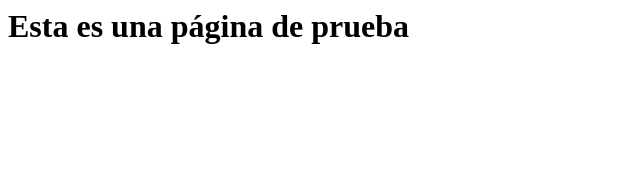
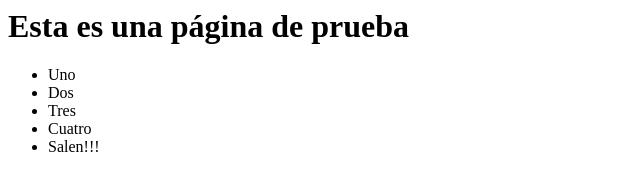
Before and after one commit to Han253/pw_ejercicio, a plain HTML site: page index.html in a window 1280 px wide. Shown: the whole page, without its empty margins (0-640 px from the left). Drawn offline with Linux system fonts and the light colour scheme.

Commit message:
change index.html

```diff
--- a/index.html
+++ b/index.html
@@ -4,5 +4,12 @@
 </head>
 <body>
 <h1>Esta es una página de prueba</h1>
+<ul>
+    <li>Uno</li>
+    <li>Dos</li>
+    <li>Tres</li>
+    <li>Cuatro</li>
+    <li>Salen!!!</li>
+</ul>
 </body>
 </html>
```
